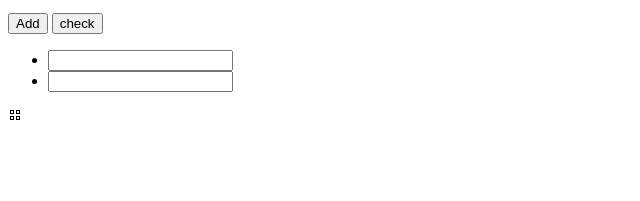
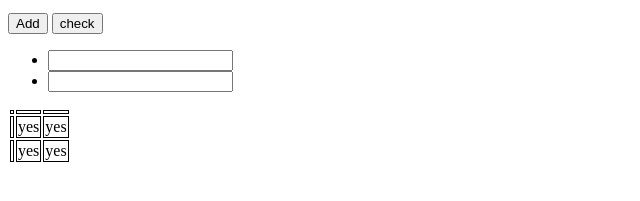
Before and after one commit to samsaffouri/WCAG-Brand-Colours-Contrast-Matrix, a plain HTML site: page index.html in a window 1280 px wide. Both pictures are taken after a click on the button "check". Shown: the part 101-302 px from the top of the page, without its empty margins (0-640 px from the left). Drawn offline with Linux system fonts and the light colour scheme.

Commit message:
table final

```diff
--- a/index.html
+++ b/index.html
@@ -63,8 +63,9 @@ function myRemove(el){
 function CheckFunc(){
 	var html ="";
 	var arr = [];
+	var yReapet = arr.length;
+
 	document.getElementById("arrayHere").innerHTML = "";
-
 	var xc = document.getElementById("container").getElementsByTagName("li").length;
 	html += "<table>";
 	for (i = 0 ; i <= xc-1 ; i++){
@@ -72,20 +73,26 @@ function CheckFunc(){
 			var cc0 = cc.getElementsByTagName("input")[0].value;
 			arr.push(cc0);
 		}
+	for(g = 0; g < arr.length; g++){
+		if (g == 0){
+				html += "<tr><td></td>";
+				for (y = 0; y < arr.length; y++){
+				html += "<td>" + arr[y] + "</td>";
+	      	}
+	      html += "</tr>";
+		}
+		if (arr.length > g > 0 ){
+				html += "<tr><td>" + arr[g] + "</td>";
+				for (x = 0; x < arr.length; x++){
+				html += "<td>yes</td>";
+		      	}
+	      		      	html += "</tr>";
 
-	yReapet = arr.length;
-	var yReapet = arr.length;
-	if (yReapet > 0 && yReapet !== 0 ){
-		for (ytr = 0; ytr < arr.length; ytr++){
-		html += "<tr>";
-			for (y = 0; y < arr.length; y++){
-			html += "<td>" + arr[y] + "</td>";
-	      	}
-      	}
-      	html += "</tr>";
-      	yReapet--;
+		}else{
+			html += "</table>";
+
+		}
 	}
-    html += "</table>";
     document.getElementById("arrayHere").innerHTML = html;
 
 }
```
